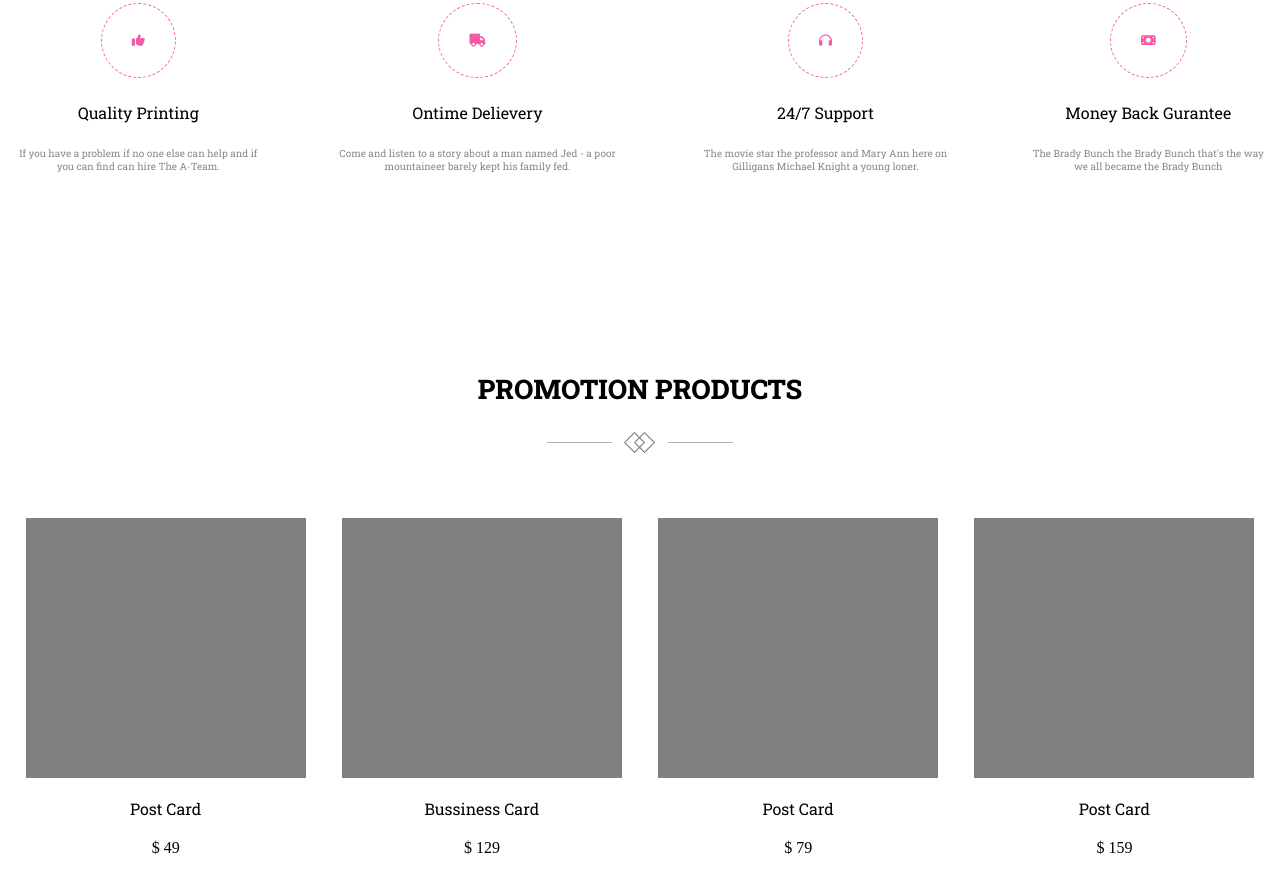
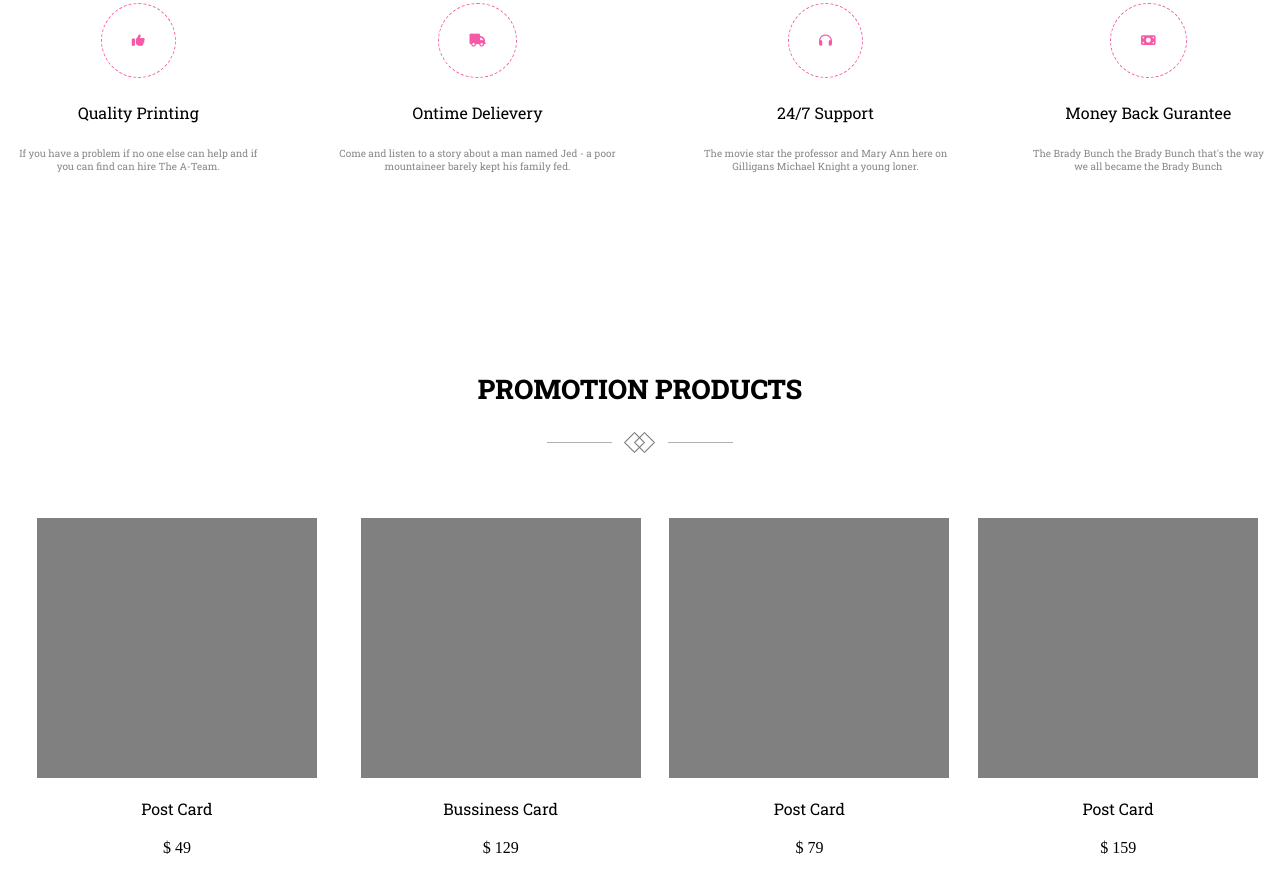
Before and after one commit to Afzal0003/Max, a plain HTML site: page index.html in a window 1280 px wide. Shown: the part 1122-2015 px from the top of the page. Drawn offline with nearby package versions, Linux system fonts and the light colour scheme.

Commit message:
Add files via upload

```diff
--- a/index.html
+++ b/index.html
@@ -174,7 +174,7 @@
             <img src="./img/sep.png" alt="">
             <div class="products">
                 <div class="product">
-                    <!-- <div class="container"> -->
+                    <div class="container">
                         <div class="grey">
                             <div class="greycontent">
                                 <a href=""><i class="fa-solid fa-star"></i></a>
@@ -189,7 +189,7 @@
                         </div>
                         <h5>Post Card</h5>
                         <p>$ 49</p>
-                    <!-- </div> -->
+                    </div>
                 </div>
 
                 <div class="product">
--- a/style.css
+++ b/style.css
@@ -136,7 +136,7 @@ header a:hover {
     font-family: 'Open Sans', sans-serif;
     font-size: 14px;
     font-weight: 800;
-    padding: 10px 26px;
+    padding: 10px 21px;
 
     border-radius: 5px;
 }
@@ -316,6 +316,10 @@ header a:hover {
         flex-direction: column;
     }
 
+    .product {
+        padding: 0 13%;
+    }
+
     .desc {
         font-size: 14px;
         margin: 40px 0px;
@@ -436,6 +440,10 @@ header a:hover {
         justify-content: space-around;
         flex-direction: row;
         gap: 30px;
+    }
+
+    .product {
+        padding: 0 0;
     }
 
     .info {
```
Lines whose indentation alone changed are shown as unchanged.
